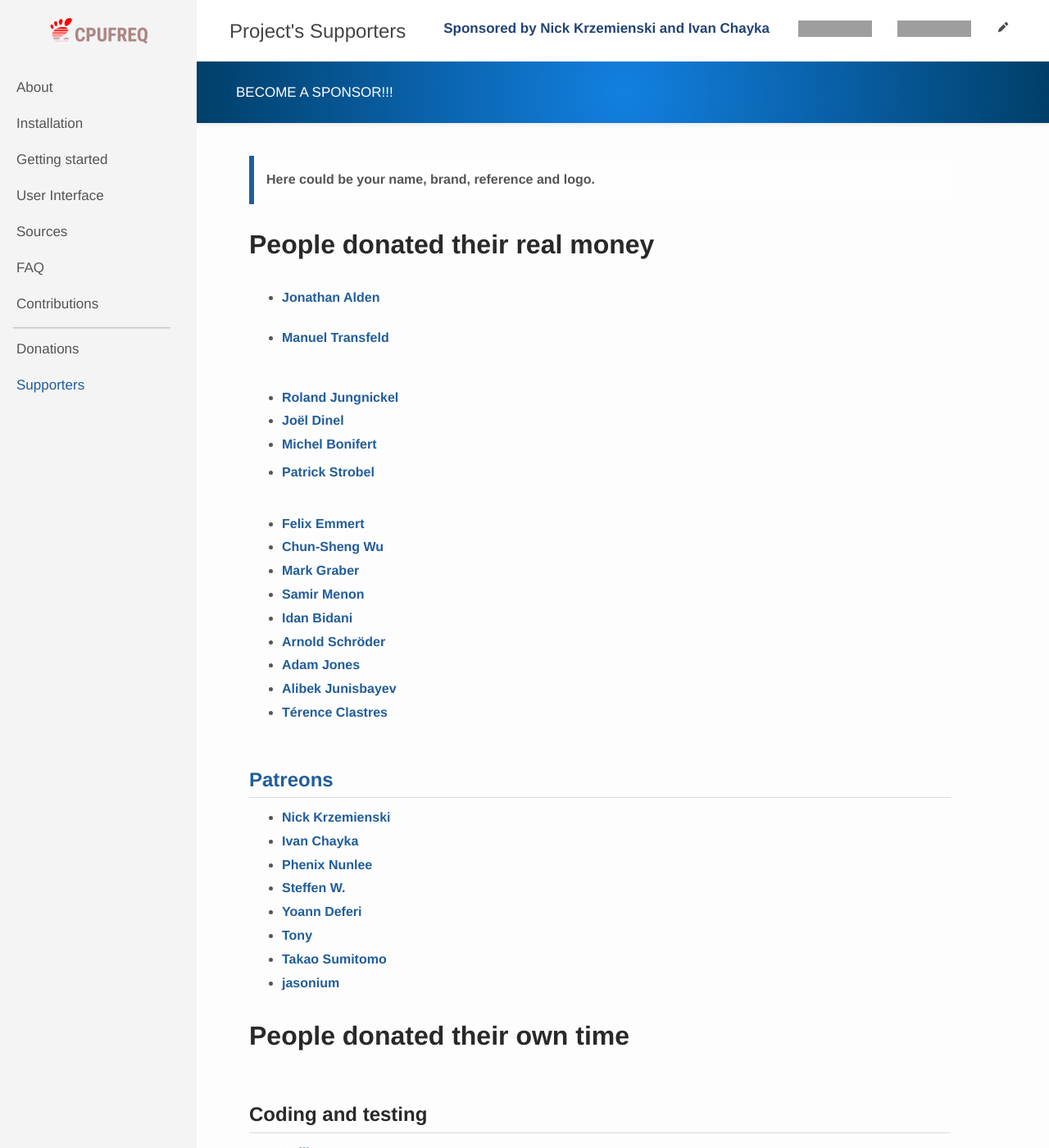
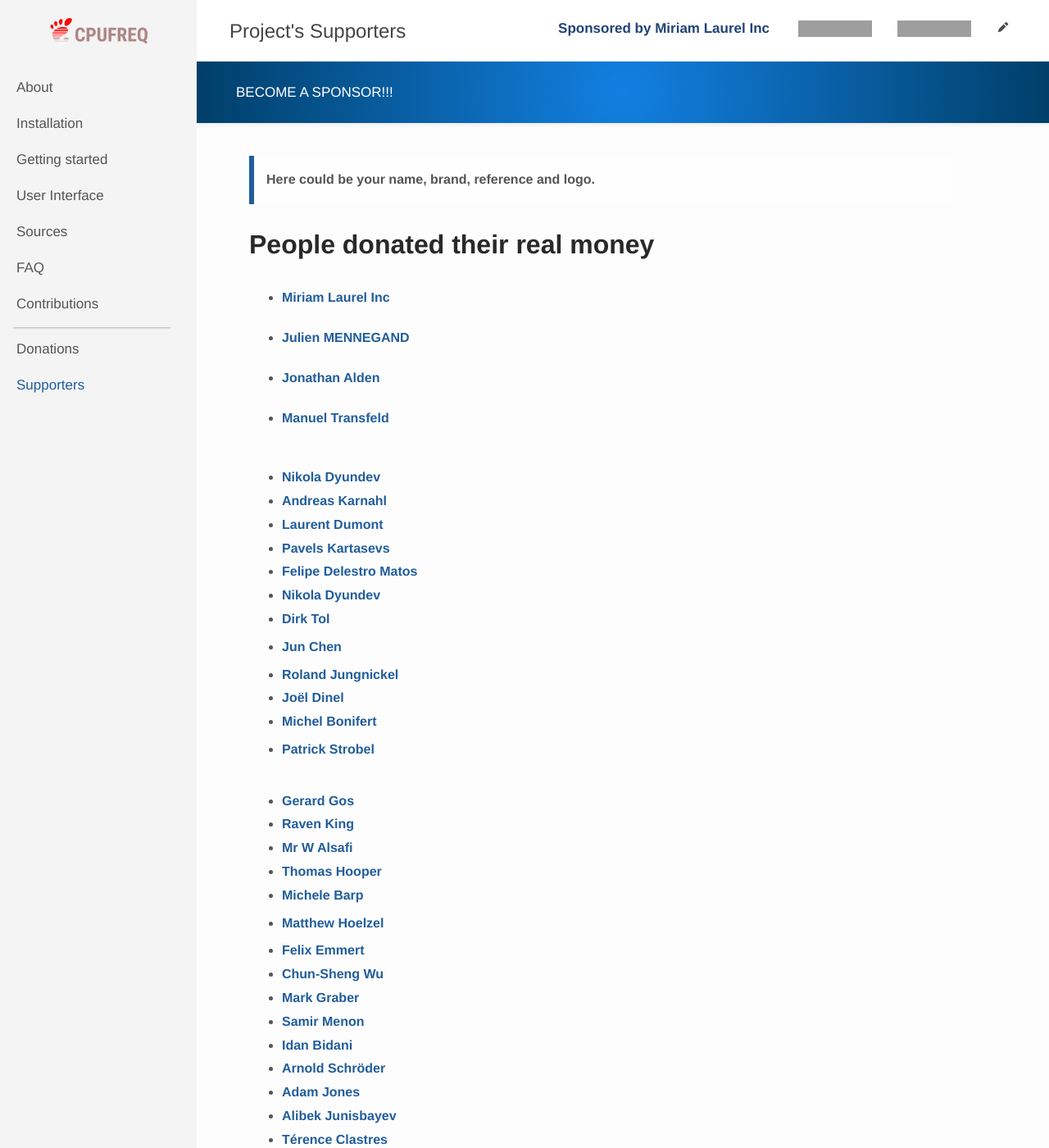
Before and after one commit to konkor/cpufreq, a Jekyll site: the page built from docs/BACKERS.md, in a window 1280 px wide and 1400 px high. Shown: the whole window at 82% size. Built offline with Jekyll 4.4.1, drawn with Linux system fonts in a browser that asks for light colours; grey boxes are pictures that could not be loaded.

Commit message:
Update fix the notification option saving Update supporters

```diff
--- a/docs/BACKERS.md
+++ b/docs/BACKERS.md
@@ -6,10 +6,21 @@ description: Here could be your name, brand, reference and logo.
 
 # People donated their **real money**
 
+* #### [Miriam Laurel Inc](https://konkor.github.io/cpufreq/supporters/)
+
+* #### [Julien MENNEGAND](https://konkor.github.io/cpufreq/supporters/)
 * #### [Jonathan Alden](https://konkor.github.io/cpufreq/supporters/)
 * #### [Manuel Transfeld](https://konkor.github.io/cpufreq/supporters/)
 <br>
 
+* **[Nikola Dyundev](https://konkor.github.io/cpufreq/supporters/)**
+* **[Andreas Karnahl](https://konkor.github.io/cpufreq/supporters/)**
+* **[Laurent Dumont](https://konkor.github.io/cpufreq/supporters/)**
+* **[Pavels Kartasevs](https://konkor.github.io/cpufreq/supporters/)**
+* **[Felipe Delestro Matos](https://konkor.github.io/cpufreq/supporters/)**
+* **[Nikola Dyundev](https://konkor.github.io/cpufreq/supporters/)**
+* **[Dirk Tol](https://konkor.github.io/cpufreq/supporters/)**
+* **[Jun Chen](https://konkor.github.io/cpufreq/supporters/)**
 
 * **[Roland Jungnickel](https://konkor.github.io/cpufreq/supporters/)**
 * **[Joël Dinel](https://konkor.github.io/cpufreq/supporters/)**
@@ -17,6 +28,12 @@ description: Here could be your name, brand, reference and logo.
 * **[Patrick Strobel](https://konkor.github.io/cpufreq/supporters/)**
 <br><br>
 
+* [Gerard Gos](https://konkor.github.io/cpufreq/supporters/)
+* [Raven King](https://konkor.github.io/cpufreq/supporters/)
+* [Mr W Alsafi](https://konkor.github.io/cpufreq/supporters/)
+* [Thomas Hooper](https://konkor.github.io/cpufreq/supporters/)
+* [Michele Barp](https://konkor.github.io/cpufreq/supporters/)
+* [Matthew Hoelzel](https://konkor.github.io/cpufreq/supporters/)
 
 * [Felix Emmert](https://konkor.github.io/cpufreq/supporters/)
 * [Chun-Sheng Wu](https://konkor.github.io/cpufreq/supporters/)
--- a/docs/_layouts/default.html
+++ b/docs/_layouts/default.html
@@ -12,7 +12,7 @@
           <div class="header">
             <h1>{{ page.title | escape }}</h1>
             <ul class="pull-right">
-              <li class="sponsor"><a href="{{ "/supporters" | relative_url }}" title="The Awesome Project's supporters!">Sponsored by Nick Krzemienski and Ivan Chayka</a></li>
+              <li class="sponsor"><a href="{{ "/supporters" | relative_url }}" title="The Awesome Project's supporters!">Sponsored by Miriam Laurel Inc</a></li>
               <li><a href="https://github.com/{{ site.github_username }}{{ site.baseurl }}" target="_blank"><img src="https://img.shields.io/github/stars/konkor/cpufreq.svg?style=social&label=Star&style=flat-square" alt="GitHub"></a></li>
               <li><a href="https://github.com/{{ site.github_username }}{{ site.baseurl }}" target="_blank"><img src="https://img.shields.io/github/license/konkor/cpufreq.svg" alt="GPL-3"></a></li>
               <li><a href="https://github.com/{{ site.github_username }}{{ site.baseurl }}/tree/master/docs/{{ page.path }}" target="_blank"><img src={{ "/assets/images/edit.png" | relative_url }} title="Edit" alt="Edit"></a></li>
--- a/metadata.json
+++ b/metadata.json
@@ -3,7 +3,7 @@
   "name": "cpufreq",
   "settings-schema": "org.gnome.shell.extensions.cpufreq",
   "shell-version": [
-    "3.14","3.16","3.18","3.20","3.22","3.24","3.26","3.28","3.30","3.32","3.34","3.36","3.38","3.40","40.beta","40.0"
+    "3.14","3.16","3.18","3.20","3.22","3.24","3.26","3.28","3.30","3.32","3.34","3.36","3.38","40.0"
   ],
   "url": "https://github.com/konkor/cpufreq",
   "uuid": "cpufreq@konkor",
--- a/prefs.js
+++ b/prefs.js
@@ -176,7 +176,7 @@ var PageGeneralCPUFreq = new Lang.Class({
         this.add (this.cb_notify);
         this.cb_notify.active = system_notifications;
         this.cb_notify.connect ('toggled', Lang.bind (this, ()=>{
-            save = this.cb_notify.active;
+            system_notifications = this.cb_notify.active;
             settings.set_boolean (NOTIFY_KEY, system_notifications);
         }));
 
```
Also changed, not shown: BACKERS.md (+17 -0 lines), README.md, 1 other file.
